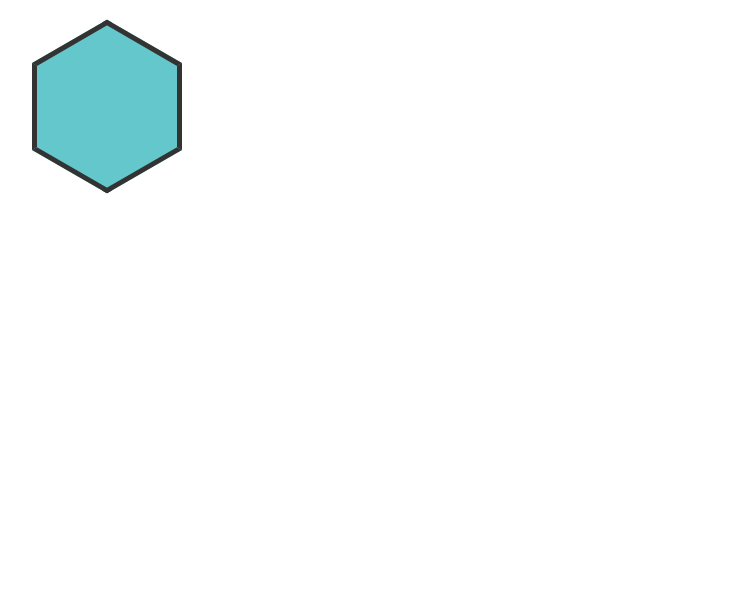
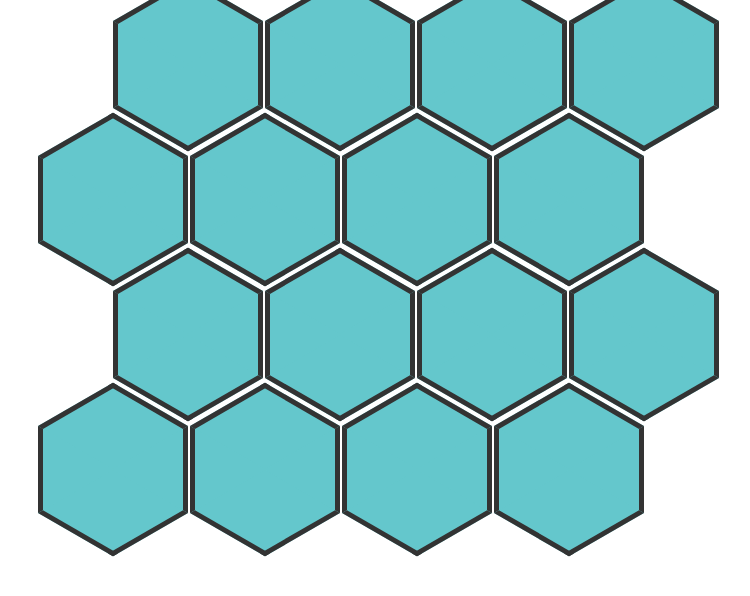
Before and after one commit to ErnestoR/Catan-generator, a React (Create React App) app: page / in a window 1280 px wide. Shown: the top 596 px of the page, without its empty margins (224-974 px from the left). Built offline with nearby package versions, Linux system fonts and the light colour scheme.

Commit message:
updated grid rendering

```diff
--- a/src/components/grid/index.js
+++ b/src/components/grid/index.js
@@ -4,11 +4,11 @@ import './style.css';
 import Hexagon from './../hexagon';
 
 const Grid = () => {
-  const horizontalSize = 1;
-  const verticalSize = 1;
+  const horizontalSize = 4;
+  const verticalSize = 4;
 
 
-  const renderHex = (evenOdd) => {
+  const renderColumns = (evenOdd) => {
     let result = [];
 
     for (let x = 1; x <= horizontalSize; x++) {
@@ -22,9 +22,11 @@ const Grid = () => {
     let result = [];
 
     for (let x = 1; x <= verticalSize; x++) {
-      result.push(
-        renderHex()
-      );
+      result.push((
+        <div className="row">
+          {renderColumns()}
+        </div>
+      ));
     }
 
     return result
--- a/src/components/grid/style.css
+++ b/src/components/grid/style.css
@@ -1,9 +1,14 @@
 #grid {
-  position: relative;
-  width: 60%;
-  margin: 0 auto;
-  padding: 0;
-  /* Clears unordered list default of 40px */ }
+  width: 80%;
+  height: 800px;
+  display: flex;
+  flex-direction: column;
+  align-items: center; }
+  #grid > .row {
+    display: flex;
+    height: 135px; }
+    #grid > .row:nth-child(even) {
+      margin-left: -150px; }
 
 .clear:after {
   content: "";
--- a/src/components/grid/style.scss
+++ b/src/components/grid/style.scss
@@ -1,8 +1,19 @@
 #grid {
-  position: relative;
-  width: 60%;
-  margin: 0 auto;
-  padding: 0; /* Clears unordered list default of 40px */
+  width: 80%;
+  height: 800px;
+
+  display: flex;
+  flex-direction: column;
+  align-items: center;
+
+  > .row {
+    display: flex;
+    height: 135px;
+
+    &:nth-child(even){
+      margin-left: -150px;
+    }
+  }
 }
 
 .clear:after {
--- a/src/components/hexagon/style.css
+++ b/src/components/hexagon/style.css
@@ -1,11 +1,13 @@
 .hexagon {
+  box-sizing: border-box;
   position: relative;
   width: 150px;
   height: 86.60254px;
   background-color: #64C7CC;
   margin: 43.30px 0;
   border-left: solid 5px #333333;
-  border-right: solid 5px #333333; }
+  border-right: solid 5px #333333;
+  margin: 1px; }
 
 .hexagon:before,
 .hexagon:after {
--- a/src/components/hexagon/style.scss
+++ b/src/components/hexagon/style.scss
@@ -23,8 +23,10 @@ $height: $size/sqrt(3);
 $scaleFactor : 0.5774;
 $borderColor : #333333;
 $borderWidth: 5px;
+$spacing: 1px;
 
 .hexagon {
+  box-sizing: border-box;
   position: relative;
   width: $size;
   height: $height;
@@ -32,6 +34,7 @@ $borderWidth: 5px;
   margin: 43.30px 0;
   border-left: solid $borderWidth $borderColor;
   border-right: solid $borderWidth $borderColor;
+  margin: $spacing;
 }
 
 .hexagon:before,
```
